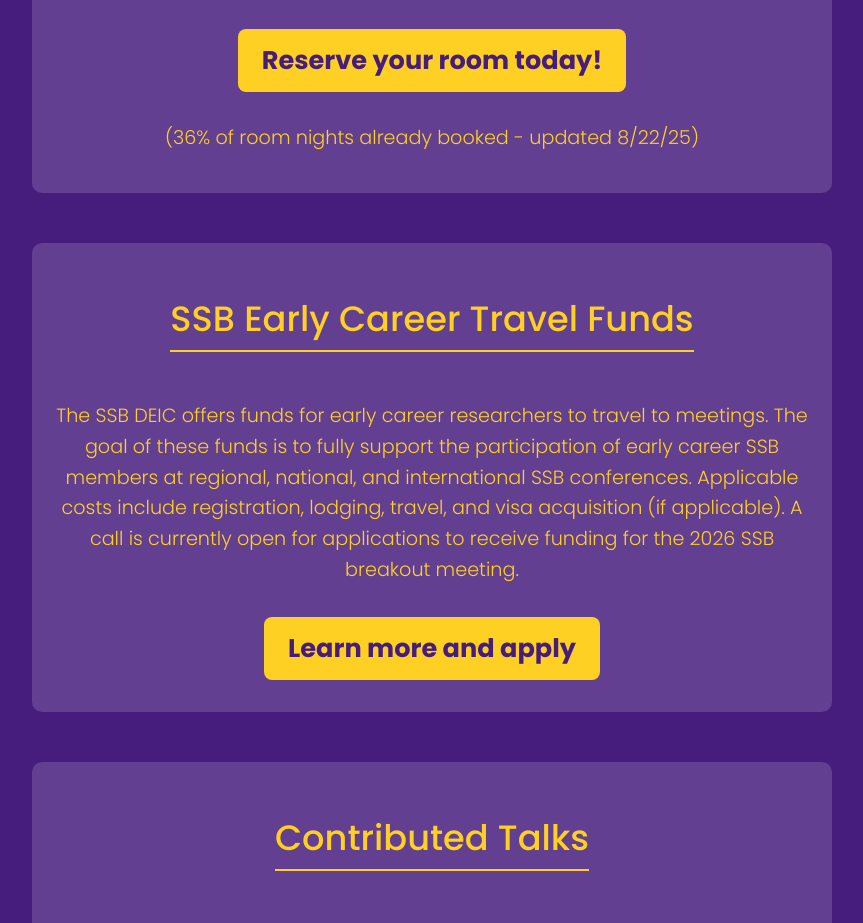
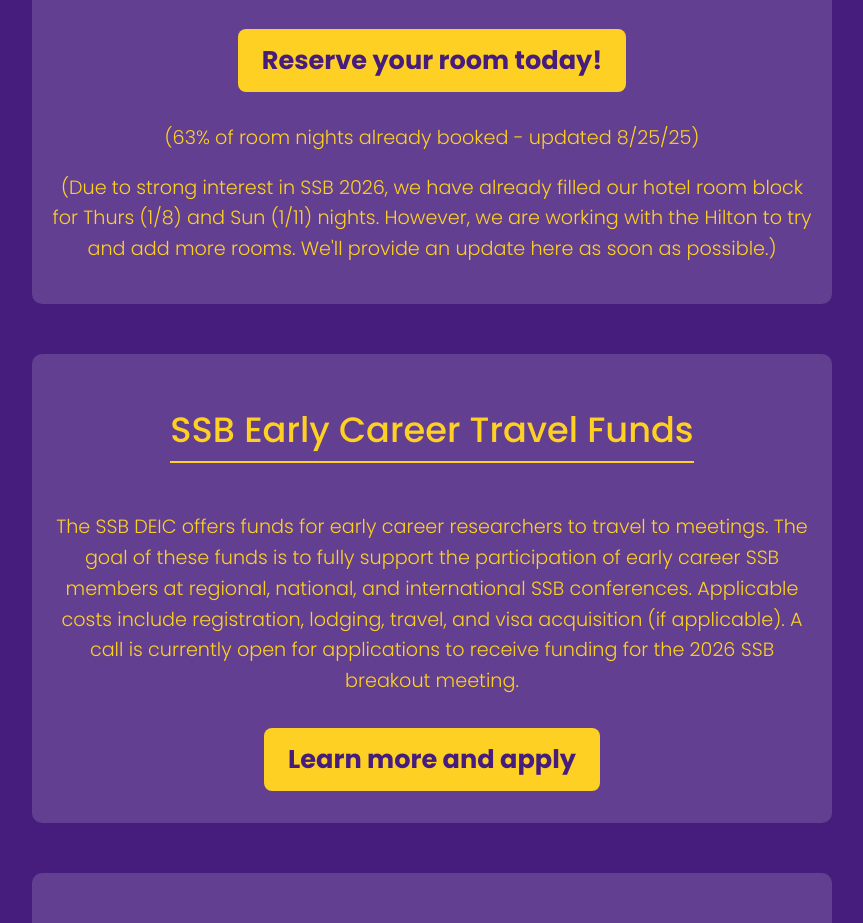
Before and after one commit to ssb2026/ssb2026.github.io, a plain HTML site: page index.html in a window 1280 px wide. Shown: the part 3085-4008 px from the top of the page, without its empty margins (208-1071 px from the left). Drawn offline with Linux system fonts and the light colour scheme.

Commit message:
Hotel updates

```diff
--- a/index.html
+++ b/index.html
@@ -261,7 +261,9 @@
         <a href="https://book.passkey.com/e/51068469" class="register-button" target="_blank">
         Reserve your room today!
         </a>
-        <p>(36% of room nights already booked - updated 8/22/25)</p>
+        <p>(63% of room nights already booked - updated 8/25/25)</p>
+
+        <p>(Due to strong interest in SSB 2026, we have already filled our hotel room block for Thurs (1/8) and Sun (1/11) nights. However, we are working with the Hilton to try and add more rooms. We'll provide an update here as soon as possible.)</p>
 
     </div>
 
```
